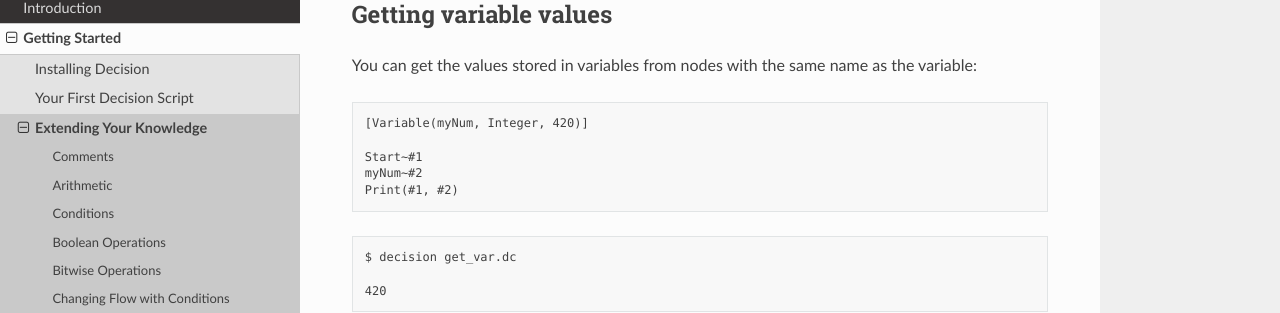
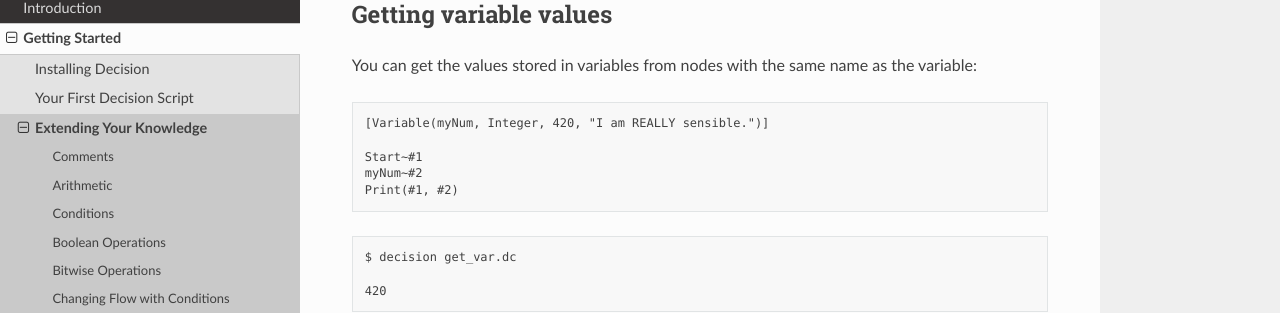
Before and after one commit to drwhut/decision, a Sphinx documentation site: the page built from docs/user/source/getting_started/extending_your_knowledge/variables.rst, in a window 1280 px wide and 900 px high, scrolled down 636 px. Shown: the part 144-457 px from the top of the window. Built offline with Sphinx 7.4.7 and the Read the Docs theme 2.0.0, drawn with Linux system fonts in a browser that asks for light colours.

Commit message:
Forgot to save.

```diff
--- a/docs/user/source/getting_started/extending_your_knowledge/variables.rst
+++ b/docs/user/source/getting_started/extending_your_knowledge/variables.rst
@@ -55,7 +55,7 @@
 
 .. code-block:: decision
 
-   [Variable(myNum, Integer, 420)]
+   [Variable(myNum, Integer, 420, "I am REALLY sensible.")]
 
    Start~#1
    myNum~#2
```
